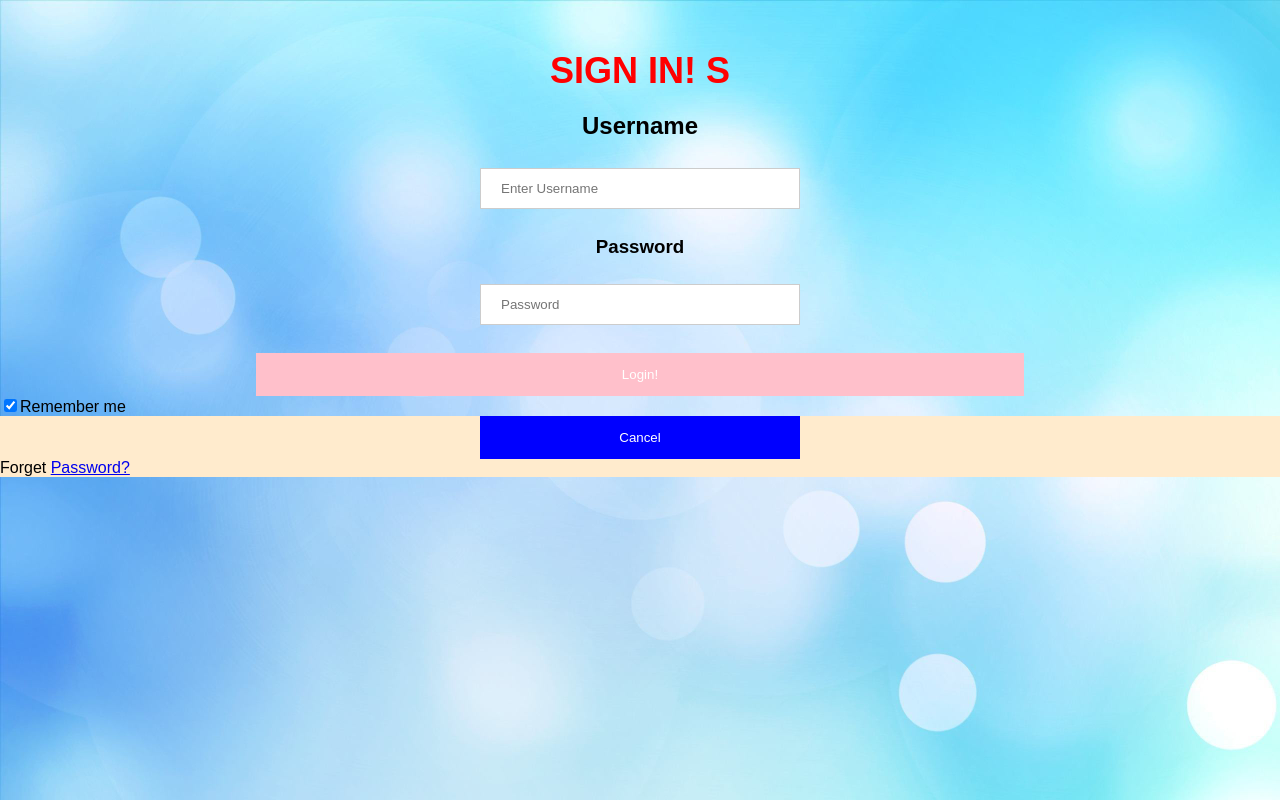
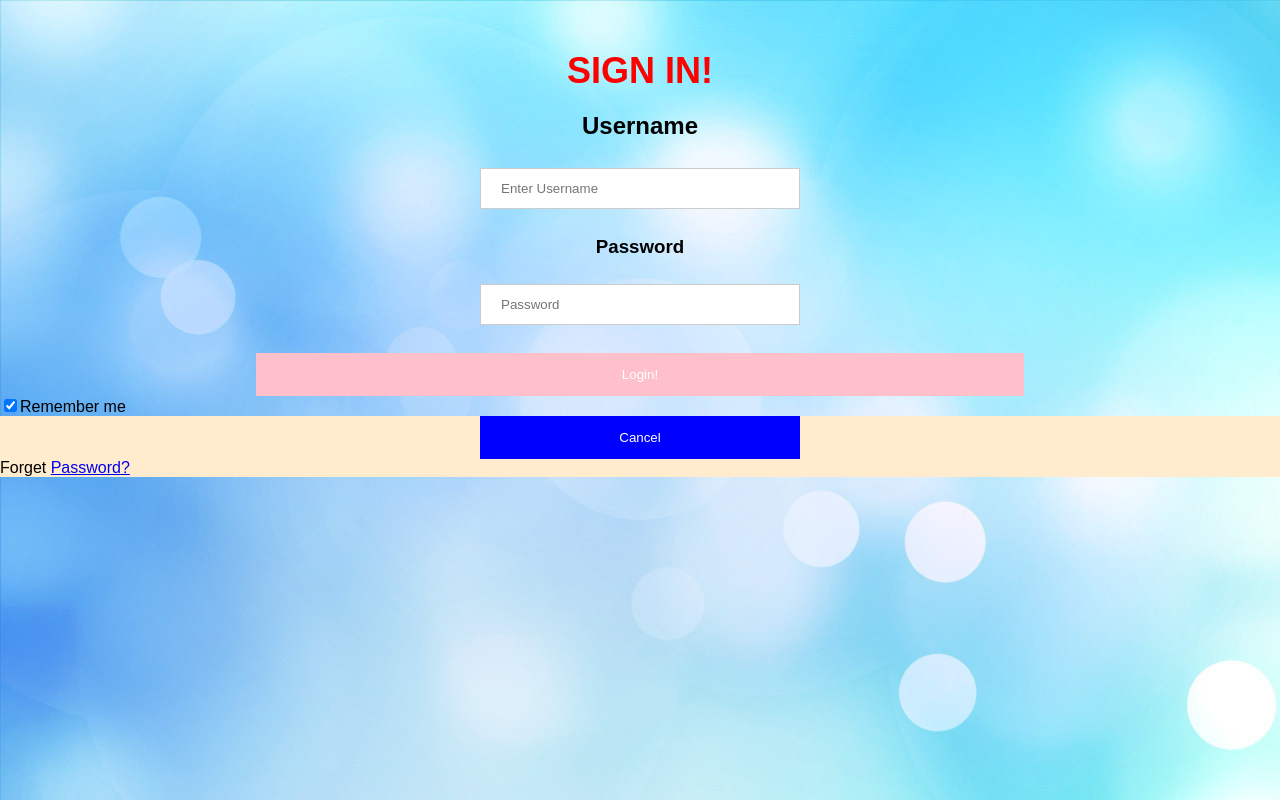
Before and after one commit to Quanluis/login, a plain HTML site: page index.html in a window 1280 px wide. Drawn offline with Linux system fonts and the light colour scheme.

Commit message:
getting html page to load

```diff
--- a/index.html
+++ b/index.html
@@ -10,7 +10,7 @@
 <body>
     <div class="title">
     <h1>
-        Sign in! s
+        Sign in!
     </h1>
     <div>
         <label class = "username" > <h2>Username </h2>
```
